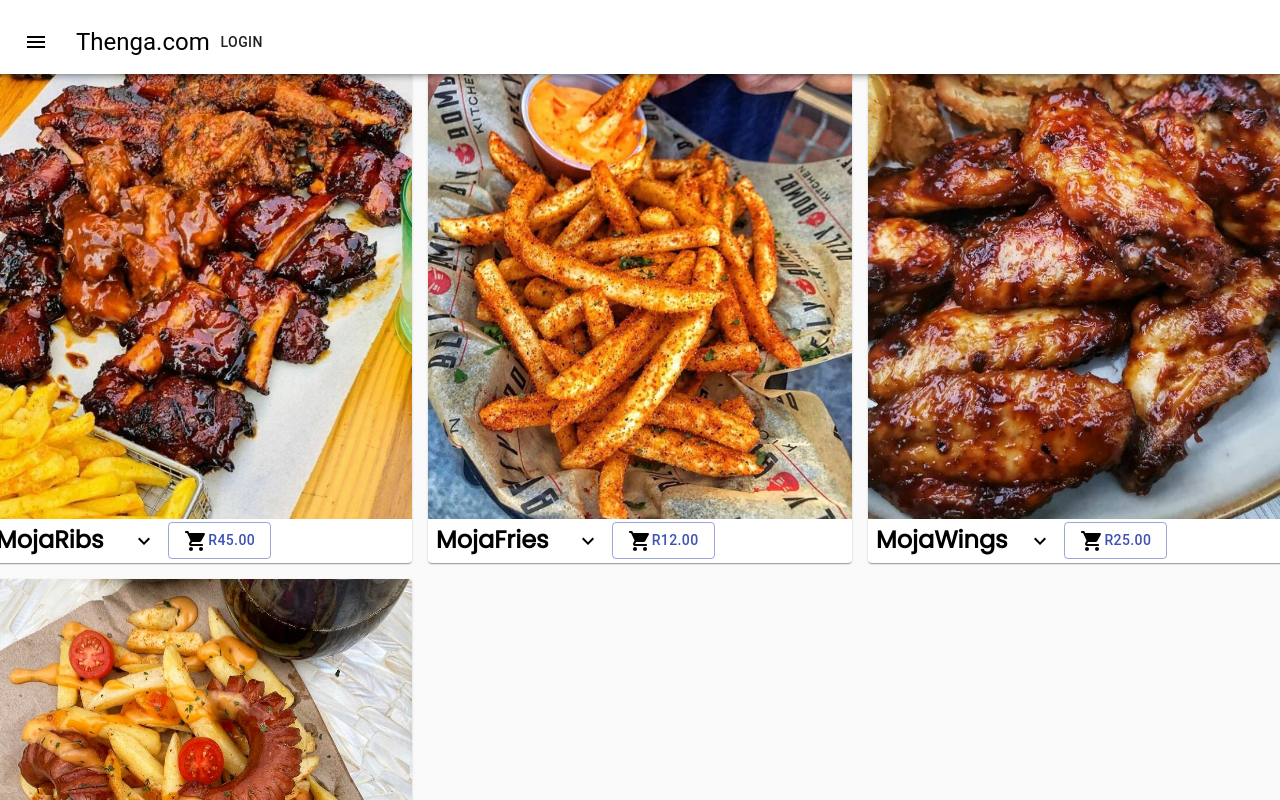
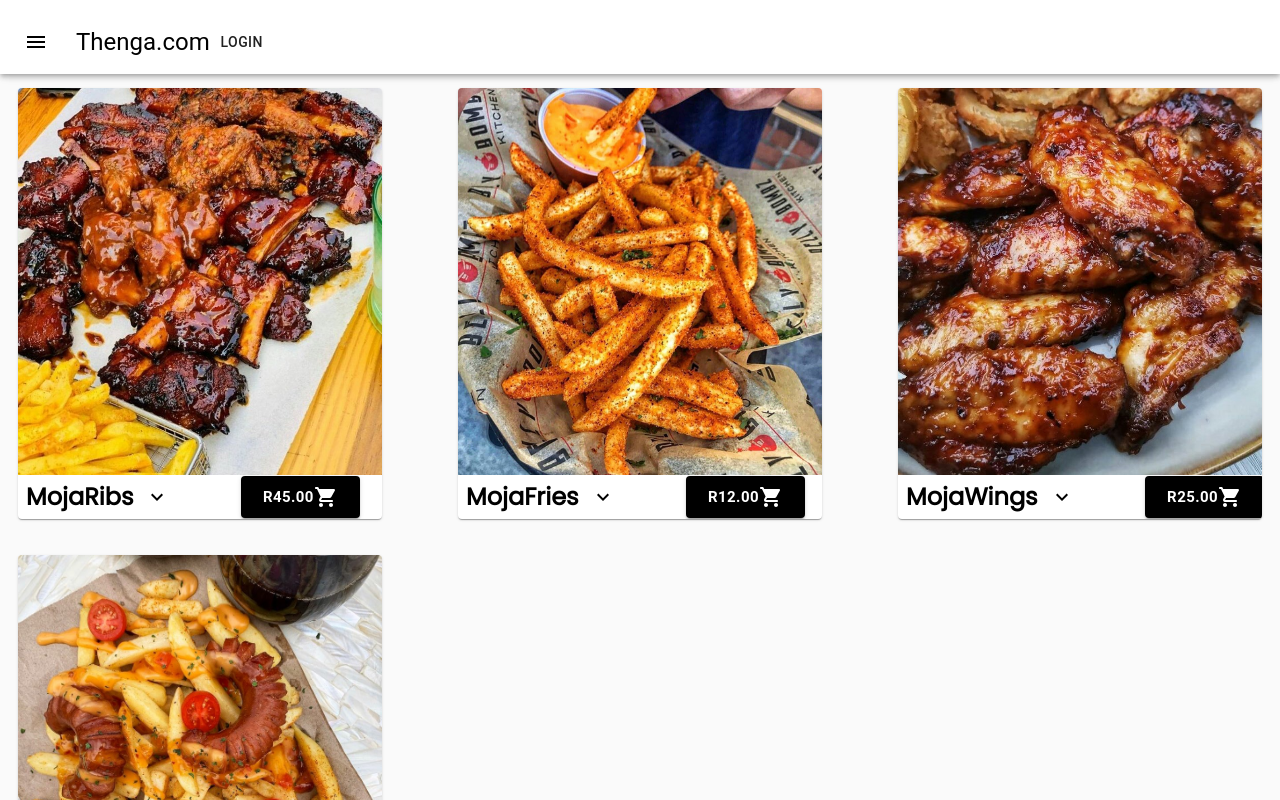
Before and after one commit to Sandilem7789/100daysofcode, a React (Create React App) app in the folder ReactPractise/my-app/: page /customer in a window 1280 px wide. Shown: the top 800 px of the page. Built offline with nearby package versions, Linux system fonts and the light colour scheme; data requests are answered from the project's data file.

Commit message:
button not where i want

```diff
--- a/ReactPractise/my-app/src/components/CustomerModule/Item.js
+++ b/ReactPractise/my-app/src/components/CustomerModule/Item.js
@@ -29,9 +29,9 @@
     maxWidth: "auto",
     background: "white",
     color: "#000",
-    marginRight: "0px",
-    marginLeft: "0px",
-    marginTop: "0px",
+    marginRight: "30px",
+    marginLeft: "30px",
+    marginTop: "20px",
 
   },
   media: {
@@ -47,7 +47,7 @@
     }),
   },
 	itemIcons: {
-		color: "black",
+		color: "white",
 	},
   expandOpen: {
     transform: "rotate(180deg)",
@@ -59,6 +59,12 @@
 		width: "2.5vh",
 		height: "2.5vh"
   },
+	button: {
+		fontWeight: "bold",
+		backgroundColor: "black",
+		color: "white",
+		left: "50%"
+	}
 }));
 
 const Item = ({ task }) => {
@@ -113,10 +119,10 @@
                 <ExpandMoreIcon />
               </IconButton>
             </Grid>
-            <Grid item xs={4}>
-              <Button variant='outlined' color='primary' size="medium">
+            <Grid item xs={8}>
+              <Button variant='contained' size="large" className={classes.button}>
+                R{task.price}
                 <ShoppingCartRounded className={classes.itemIcons} />
-                R{task.price}
               </Button>
             </Grid>
           </CardActions>
```
Also changed, not shown: ReactPractise/my-app/src/index.css (line endings or trailing spaces).
